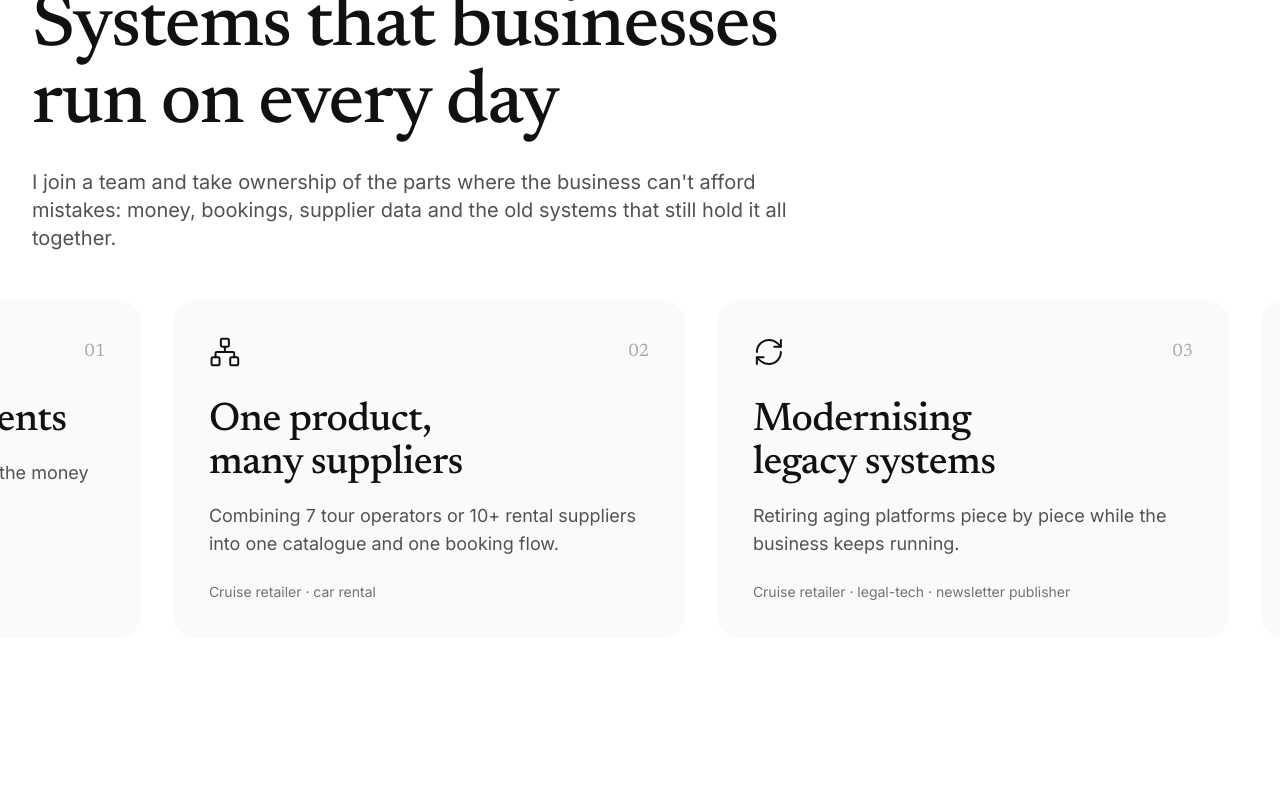
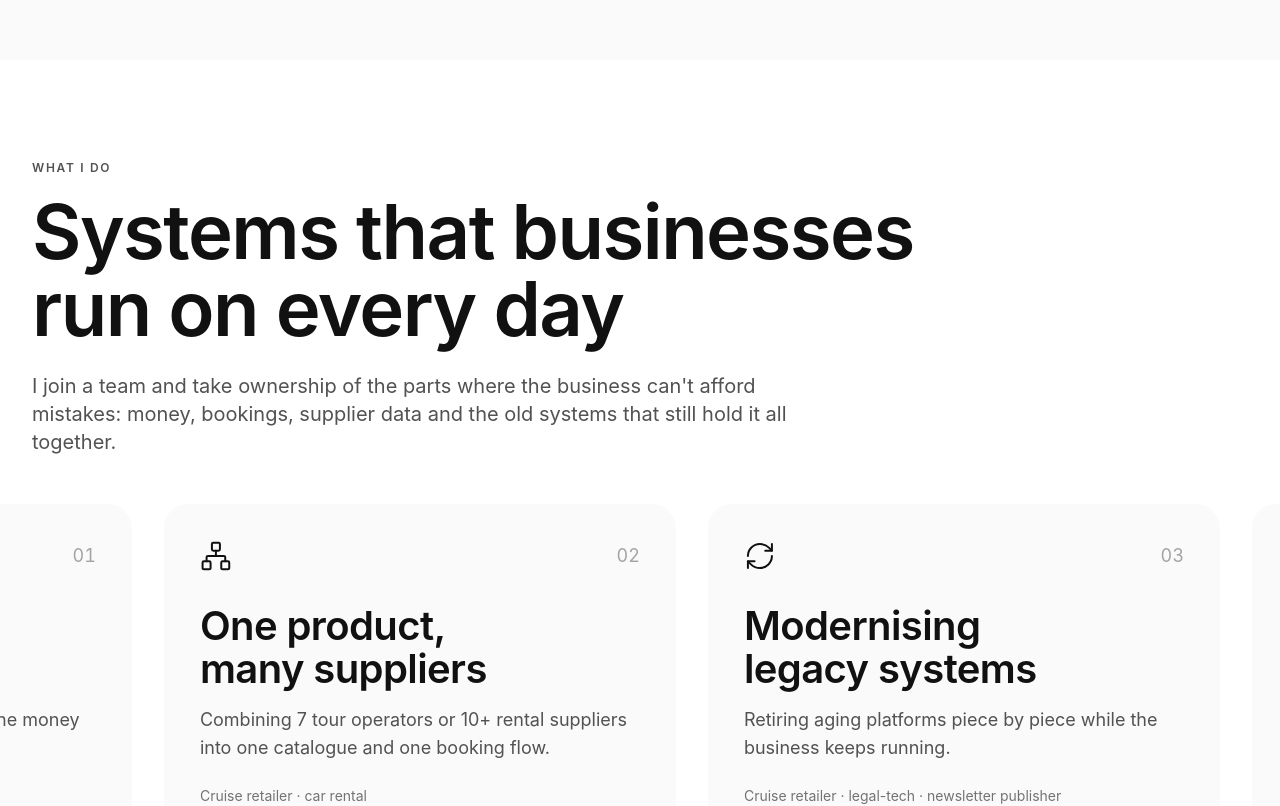
Before and after one commit to asmshaon/landing-app, a Next.js app: page / in a window 1280 px wide. Shown: the part 5773-6579 px from the top of the page. Built offline with nearby package versions, Linux system fonts and the light colour scheme.

Commit message:
font updated

```diff
--- a/app/book-a-call/page.tsx
+++ b/app/book-a-call/page.tsx
@@ -38,7 +38,7 @@ export default function BookACall() {
         {/* Calendar spans the full width so Cal.com shows the time slots beside the month, not below it. */}
         <div className="max-w-7xl mx-auto px-4 sm:px-6 lg:px-8 flex flex-col gap-12">
           <div>
-            <h1 className="mb-8 font-display font-medium text-accent text-4xl lg:text-[3.25rem] leading-[1.05]">
+            <h1 className="mb-8 font-display font-semibold text-accent text-4xl lg:text-[3.25rem] leading-[1.05]">
               Tell me what you&apos;re working on.
             </h1>
 
--- a/app/globals.css
+++ b/app/globals.css
@@ -5,8 +5,11 @@
 @theme inline {
   --color-background: var(--background);
   --color-foreground: var(--foreground);
-  --font-sans: var(--font-inter);
-  --font-display: var(--font-newsreader), Georgia, "Times New Roman", serif;
+  /* Apple's system font stack, as on apple.com. SF Pro can't be self-hosted (Apple's
+     licence covers its own platforms only), so visitors get SF on Apple devices and
+     Helvetica Neue, Helvetica or Arial elsewhere. */
+  --font-sans: -apple-system, BlinkMacSystemFont, "SF Pro Text", "SF Pro Icons", "Helvetica Neue", Helvetica, Arial, sans-serif;
+  --font-display: -apple-system, BlinkMacSystemFont, "SF Pro Display", "SF Pro Icons", "Helvetica Neue", Helvetica, Arial, sans-serif;
 
   /* Monochrome palette. The site uses only black, white and neutral ash greys.
      The dark-*, slate-* and gray-* names are kept for existing utilities, but all
@@ -79,7 +82,7 @@ html {
 body {
   background: var(--background);
   color: var(--foreground);
-  font-family: var(--font-inter), ui-sans-serif, system-ui, sans-serif;
+  font-family: var(--font-sans);
 }
 
 h1,
@@ -157,7 +160,7 @@ h3 {
 /* Shared heading scale for every scene, so sizes live in one place. */
 .scene-heading {
   font-family: var(--font-display);
-  font-weight: 500;
+  font-weight: 600;
   color: var(--ink);
   font-size: 3rem;
   line-height: 1.02;
--- a/app/layout.tsx
+++ b/app/layout.tsx
@@ -1,5 +1,4 @@
 import type { Metadata } from "next";
-import { Inter, Newsreader } from "next/font/google";
 import "./globals.css";
 import { ThemeProvider } from "./providers";
 import {
@@ -14,19 +13,7 @@ import {
   SITE_URL,
 } from "./seo";
 
-const inter = Inter({
-  variable: "--font-inter",
-  subsets: ["latin"],
-  display: "swap",
-});
 
-const newsreader = Newsreader({
-  variable: "--font-newsreader",
-  subsets: ["latin"],
-  style: ["normal", "italic"],
-  axes: ["opsz"],
-  display: "swap",
-});
 
 const title = `${FULL_NAME} · ${ROLE}`;
 
@@ -118,7 +105,7 @@ export default function RootLayout({
   children: React.ReactNode;
 }>) {
   return (
-    <html lang="en" className={`${inter.variable} ${newsreader.variable} scroll-smooth`} data-scroll-behavior="smooth" suppressHydrationWarning>
+    <html lang="en" className="scroll-smooth" data-scroll-behavior="smooth" suppressHydrationWarning>
       <body className="min-h-full antialiased">
         <script
           type="application/ld+json"
--- a/app/sections/CaseStudies.tsx
+++ b/app/sections/CaseStudies.tsx
@@ -142,7 +142,7 @@ export function CaseStudies() {
               <p className="eyebrow mb-5 tabular-nums">
                 Case study {i + 1} of {caseStudies.length}
               </p>
-              <h3 className="font-display font-medium text-accent text-4xl sm:text-5xl lg:text-[3.5rem] leading-[1.05] tracking-[-0.02em]">
+              <h3 className="font-display font-semibold text-accent text-4xl sm:text-5xl lg:text-[3.5rem] leading-[1.05] tracking-[-0.02em]">
                 {study.title}
               </h3>
               <dl className="mt-8 flex flex-wrap gap-x-10 gap-y-4 text-[0.9375rem]">
--- a/app/sections/Footer.tsx
+++ b/app/sections/Footer.tsx
@@ -8,7 +8,7 @@ export function FooterCTA() {
     <Scene id="contact" className="text-center">
       <Reveal className="flex flex-col items-center">
         <p className="eyebrow mb-6">Let&apos;s talk</p>
-        <h2 className="font-display font-medium text-accent text-5xl sm:text-7xl lg:text-[7.5rem] leading-[0.98] tracking-[-0.03em] max-w-5xl">
+        <h2 className="font-display font-semibold text-accent text-5xl sm:text-7xl lg:text-[7.5rem] leading-[0.98] tracking-[-0.03em] max-w-5xl">
           Tell me what you&apos;re working on.
         </h2>
         <p className="mt-8 max-w-xl text-lg lg:text-xl text-slate-600 dark:text-slate-400">
--- a/app/sections/Hero.tsx
+++ b/app/sections/Hero.tsx
@@ -50,15 +50,15 @@ export function Hero() {
                 />
               </div>
             </div>
-            <figcaption className="mt-4 text-center font-display italic text-[0.9375rem] leading-snug text-slate-600 dark:text-slate-400">
+            <figcaption className="mt-4 text-center text-[0.9375rem] leading-snug text-slate-600 dark:text-slate-400">
               The engineer you call when it has to work.
             </figcaption>
           </figure>
 
           <div>
-            <h1 className="font-display font-medium text-accent text-5xl sm:text-6xl lg:text-[5.25rem] xl:text-[6rem] leading-[1] tracking-[-0.025em]">
+            <h1 className="font-display font-semibold text-accent text-5xl sm:text-6xl lg:text-[5.25rem] xl:text-[6rem] leading-[1] tracking-[-0.025em]">
               I build software around what your business needs,{" "}
-              <em className="text-slate-500 dark:text-slate-400">not the other way round.</em>
+              <em className="not-italic text-slate-500 dark:text-slate-400">not the other way round.</em>
             </h1>
 
             <p className="mt-8 max-w-2xl text-lg lg:text-xl text-slate-600 dark:text-slate-400 leading-relaxed">
--- a/app/sections/Industries.tsx
+++ b/app/sections/Industries.tsx
@@ -38,7 +38,7 @@ export function Industries() {
         {domains.map((domain) => (
           <li key={domain.name}>
             <ScrollHighlight className="grid lg:grid-cols-[1fr_1.15fr] gap-3 lg:gap-12 items-baseline">
-              <h3 className="font-display font-medium text-accent text-4xl sm:text-5xl lg:text-[3.5rem] leading-[1.05] tracking-[-0.02em]">
+              <h3 className="font-display font-semibold text-accent text-4xl sm:text-5xl lg:text-[3.5rem] leading-[1.05] tracking-[-0.02em]">
                 {domain.name}
               </h3>
               <p className="text-lg lg:text-xl text-slate-600 dark:text-slate-400 leading-relaxed">{domain.built}</p>
--- a/app/sections/Proof.tsx
+++ b/app/sections/Proof.tsx
@@ -15,7 +15,7 @@ export function Proof() {
         items={stats.map((stat) => (
           <div key={stat.label} className="text-center">
             <p
-              className={`font-display font-medium text-accent leading-[0.9] tracking-[-0.04em] tabular-nums ${
+              className={`font-display font-semibold text-accent leading-[0.9] tracking-[-0.04em] tabular-nums ${
                 stat.value.length > 4
                   ? "text-[4.5rem] sm:text-[7rem] lg:text-[11rem]"
                   : "text-[7rem] sm:text-[10rem] lg:text-[15rem]"
--- a/app/sections/Services.tsx
+++ b/app/sections/Services.tsx
@@ -62,7 +62,7 @@ export function Services() {
                 {String(i + 1).padStart(2, "0")}
               </span>
             </div>
-            <h3 className="font-display font-medium text-accent text-3xl lg:text-[2.5rem] leading-[1.08] tracking-[-0.015em] mb-4">
+            <h3 className="font-display font-semibold text-accent text-3xl lg:text-[2.5rem] leading-[1.08] tracking-[-0.015em] mb-4">
               {area.title}
             </h3>
             <p className="text-lg text-slate-600 dark:text-slate-400">{area.description}</p>
--- a/app/sections/WhyHireMe.tsx
+++ b/app/sections/WhyHireMe.tsx
@@ -53,7 +53,7 @@ export function WhyHireMe() {
               <p className="eyebrow mb-6 tabular-nums">
                 {String(i + 1).padStart(2, "0")} / {String(values.length).padStart(2, "0")}
               </p>
-              <h3 className="font-display font-medium text-accent text-5xl sm:text-7xl lg:text-[7rem] leading-[0.98] tracking-[-0.03em]">
+              <h3 className="font-display font-semibold text-accent text-5xl sm:text-7xl lg:text-[7rem] leading-[0.98] tracking-[-0.03em]">
                 {value.title}
               </h3>
               <p className="mt-8 max-w-3xl font-display text-2xl sm:text-3xl lg:text-[2.5rem] leading-snug text-slate-600 dark:text-slate-400">
```
Also changed, not shown: 1 other file (tests, documents, lock files or other folders).
